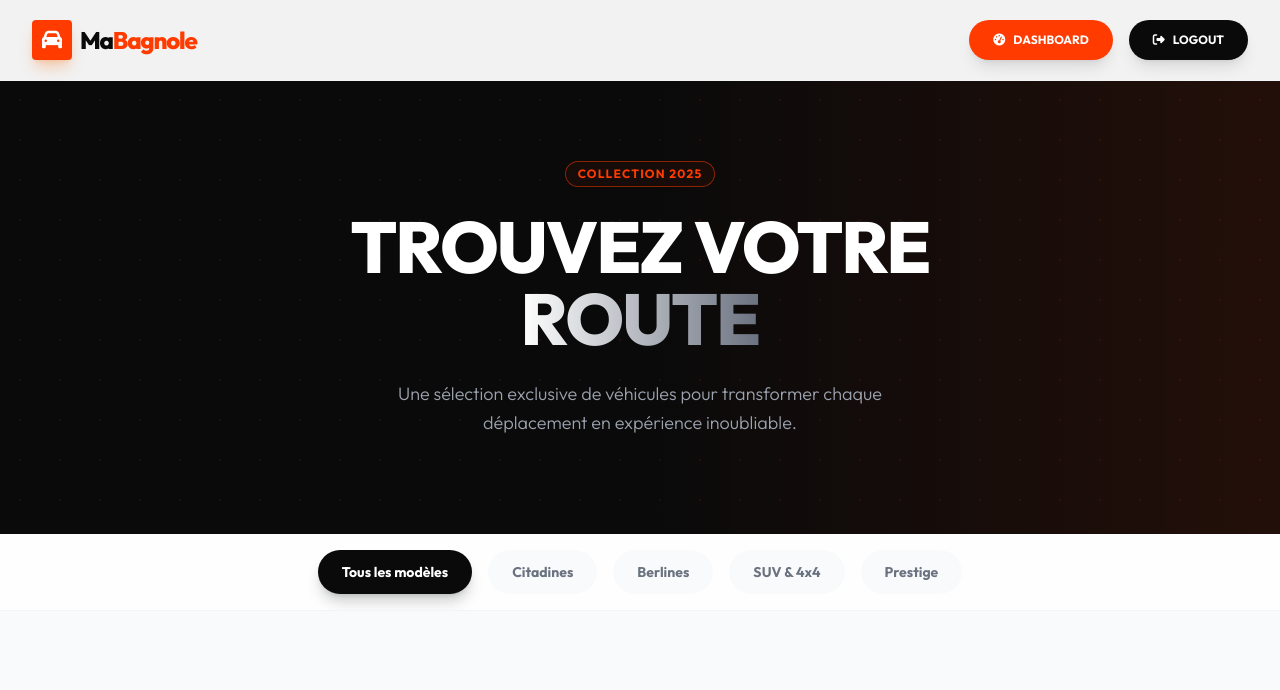
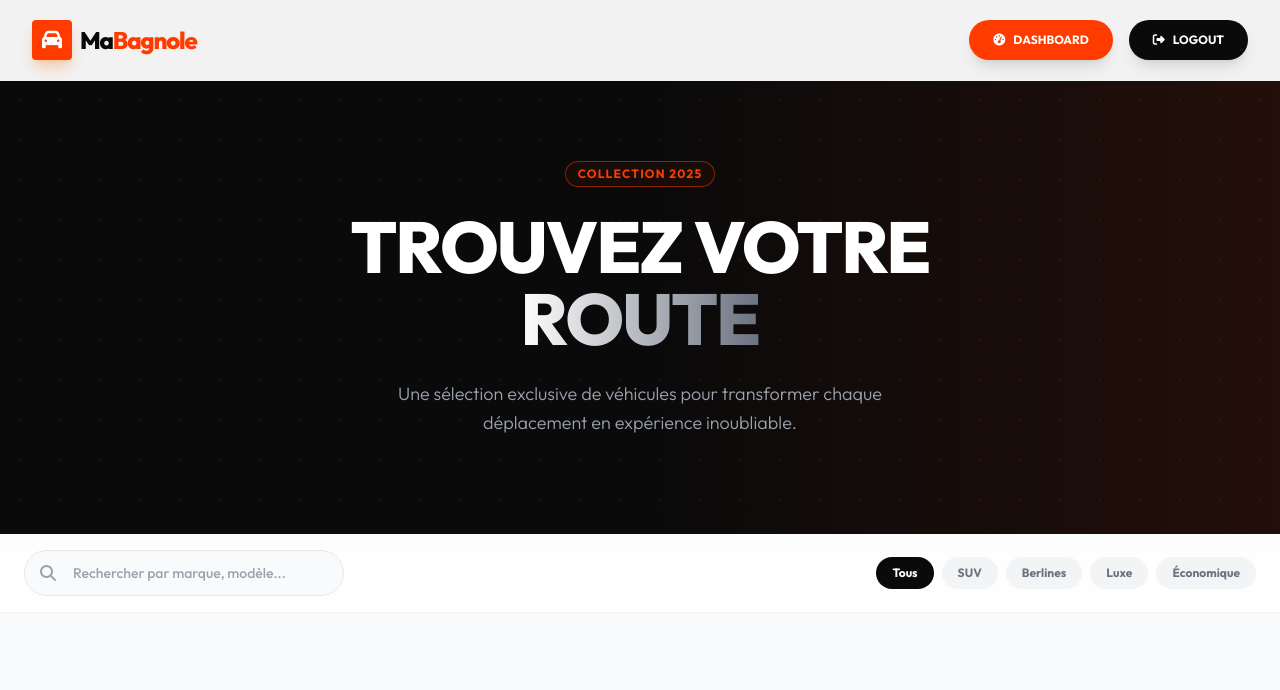
Before and after one commit to ilyas-doughmi/MaBagnole, a PHP site: page /pages/vehicles.php in a window 1280 px wide. Shown: the top 690 px of the page. Run offline with PHP 8.4, Linux system fonts and the light colour scheme; a user stored in the database is signed in; data comes from the database, SQL or seed files in the repository; some libraries are stand-ins or nearby versions.

Commit message:
feat: implement vehicle search functionality and enhance filter options

```diff
--- /dev/null
+++ b/includes/vehicles/vehicle_add.php
@@ -0,0 +1 @@
+<?php
--- a/pages/vehicles.php
+++ b/pages/vehicles.php
@@ -8,7 +8,13 @@ require_login();
 $db = DB::connect();
 $vehicleObj = new vehicle($db);
 
-$data = $vehicleObj->getVehicles();
+$search = isset($_GET['search']) ? trim($_GET['search']) : '';
+
+if (!empty($search)) {
+    $data = $vehicleObj->searchVehicles($search);
+} else {
+    $data = $vehicleObj->getVehicles();
+}
 $vehicles = $data['vehicles'];
 ?>
 <!DOCTYPE html>
@@ -73,20 +79,28 @@ $vehicles = $data['vehicles'];
 
     <!-- Filter Bar -->
     <div class="bg-white border-b border-gray-100 sticky top-0 z-40 backdrop-blur-md bg-white/80">
-        <div class="container mx-auto px-6 py-4 overflow-x-auto no-scrollbar">
-            <div class="flex justify-center min-w-max gap-4">
-                <?php
-                $cats = ['all' => 'Tous les modèles', 'Citadine' => 'Citadines', 'Confort' => 'Berlines', 'SUV' => 'SUV & 4x4', 'Luxe' => 'Prestige'];
-                foreach ($cats as $key => $label):
-                    $isActive = ($key === 'all'); // Default active state visual just for demo since filtering is removed
-                    $btnClass = $isActive
-                        ? 'bg-brand-black text-white shadow-lg shadow-brand-black/20'
-                        : 'bg-gray-50 text-gray-500 hover:bg-gray-100 hover:text-brand-black';
-                ?>
-                    <button class="<?= $btnClass ?> px-6 py-3 rounded-full text-sm font-bold transition-all duration-300 transform hover:scale-105">
-                        <?= $label ?>
-                    </button>
-                <?php endforeach; ?>
+        <div class="container mx-auto px-6 py-4">
+            <div class="flex flex-col md:flex-row items-center justify-between gap-4">
+                <form action="vehicles.php" method="GET" class="w-full md:w-auto">
+                    <div class="relative">
+                        <input type="text" name="search" value="<?= htmlspecialchars($search) ?>"
+                               placeholder="Rechercher par marque, modèle..."
+                               class="w-full md:w-80 pl-12 pr-4 py-3 bg-gray-50 border border-gray-200 rounded-full text-sm font-medium outline-none focus:border-brand-orange focus:ring-2 focus:ring-brand-orange/20 transition">
+                        <i class="fa-solid fa-search absolute left-4 top-1/2 -translate-y-1/2 text-gray-400"></i>
+                        <?php if (!empty($search)): ?>
+                            <a href="vehicles.php" class="absolute right-4 top-1/2 -translate-y-1/2 text-gray-400 hover:text-brand-orange">
+                                <i class="fa-solid fa-times"></i>
+                            </a>
+                        <?php endif; ?>
+                    </div>
+                </form>
+                <div id="filterButtons" class="flex gap-2 overflow-x-auto no-scrollbar">
+                    <button data-category="all" class="filter-btn active bg-brand-black text-white px-4 py-2 rounded-full text-xs font-bold transition whitespace-nowrap">Tous</button>
+                    <button data-category="SUV" class="filter-btn bg-gray-100 text-gray-500 hover:bg-gray-200 px-4 py-2 rounded-full text-xs font-bold transition whitespace-nowrap">SUV</button>
+                    <button data-category="Sedan" class="filter-btn bg-gray-100 text-gray-500 hover:bg-gray-200 px-4 py-2 rounded-full text-xs font-bold transition whitespace-nowrap">Berlines</button>
+                    <button data-category="Luxury" class="filter-btn bg-gray-100 text-gray-500 hover:bg-gray-200 px-4 py-2 rounded-full text-xs font-bold transition whitespace-nowrap">Luxe</button>
+                    <button data-category="Economy" class="filter-btn bg-gray-100 text-gray-500 hover:bg-gray-200 px-4 py-2 rounded-full text-xs font-bold transition whitespace-nowrap">Économique</button>
+                </div>
             </div>
         </div>
     </div>
@@ -104,9 +118,9 @@ $vehicles = $data['vehicles'];
                     <p class="text-gray-500">Notre flotte est actuellement en cours de mise à jour.</p>
                 </div>
             <?php else: ?>
-                <div class="grid grid-cols-1 md:grid-cols-2 lg:grid-cols-3 gap-10">
+                <div id="vehicleGrid" class="grid grid-cols-1 md:grid-cols-2 lg:grid-cols-3 gap-10">
                     <?php foreach ($vehicles as $vehicle): ?>
-                        <div class="group relative bg-white rounded-3xl overflow-hidden cursor-pointer hover:shadow-2xl transition-all duration-500 ease-out flex flex-col h-full border border-gray-100">
+                        <div class="vehicle-card group relative bg-white rounded-3xl overflow-hidden cursor-pointer hover:shadow-2xl transition-all duration-500 ease-out flex flex-col h-full border border-gray-100" data-category="<?= htmlspecialchars($vehicle['category_name']) ?>">
 
                             <!-- Image Container -->
                             <div class="relative h-64 overflow-hidden bg-gray-100/50">
@@ -183,5 +197,25 @@ $vehicles = $data['vehicles'];
             <p class="text-gray-600 text-xs font-bold tracking-widest uppercase">© 2025 Ma Bagnole Premium. Tous droits réservés.</p>
         </div>
     </footer>
+<script>
+document.querySelectorAll('.filter-btn').forEach(btn => {
+    btn.addEventListener('click', function() {
+        const category = this.dataset.category;
+        document.querySelectorAll('.filter-btn').forEach(b => {
+            b.classList.remove('active', 'bg-brand-black', 'text-white');
+            b.classList.add('bg-gray-100', 'text-gray-500');
+        });
+        this.classList.add('active', 'bg-brand-black', 'text-white');
+        this.classList.remove('bg-gray-100', 'text-gray-500');
+        document.querySelectorAll('.vehicle-card').forEach(card => {
+            if (category === 'all' || card.dataset.category === category) {
+                card.style.display = 'flex';
+            } else {
+                card.style.display = 'none';
+            }
+        });
+    });
+});
+</script>
 </body>
 </html>
```
